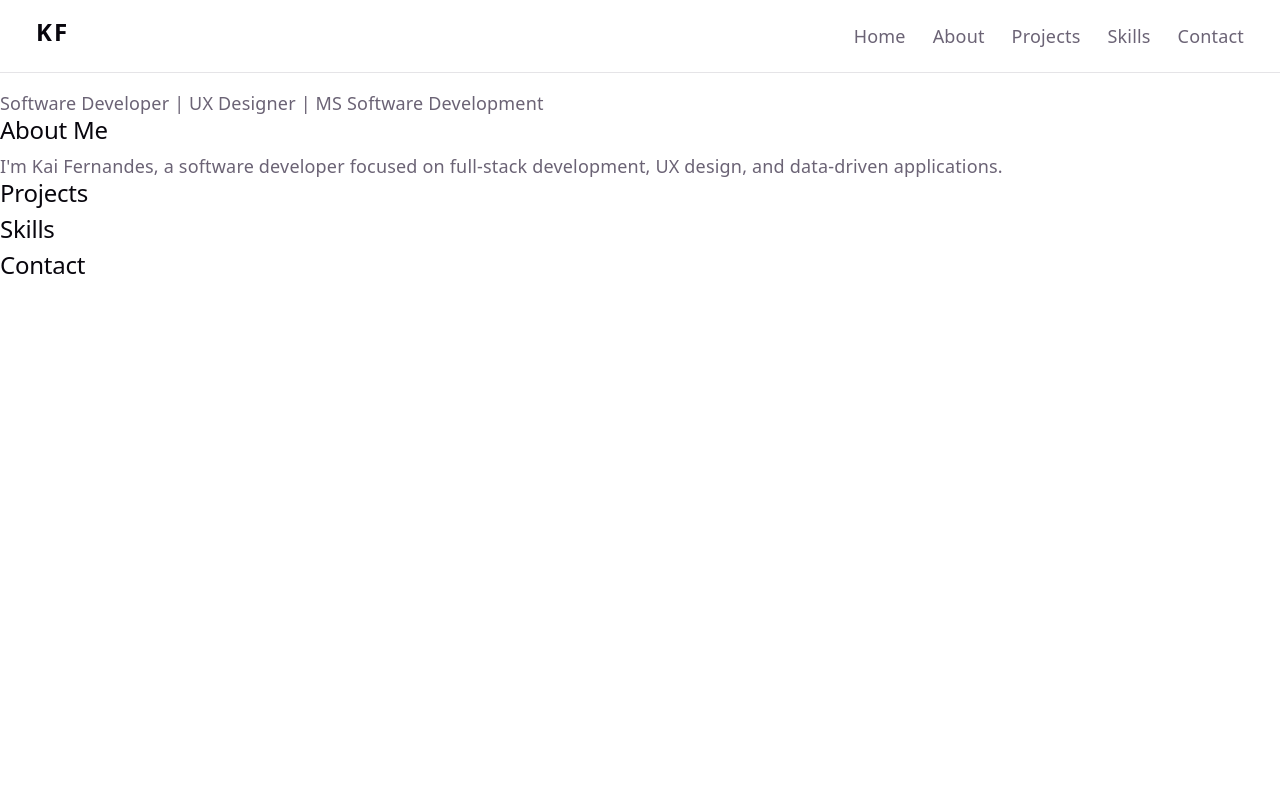
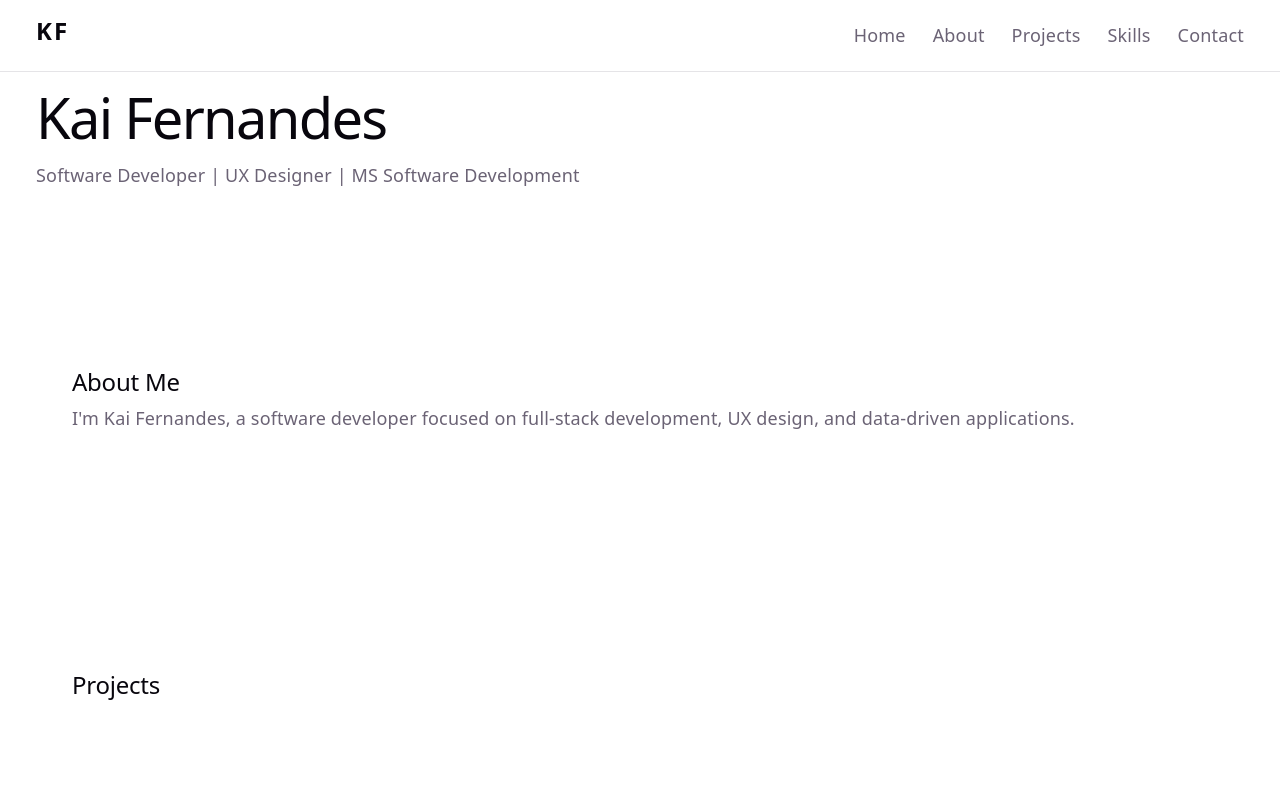
Before and after one commit to kasch890/my-portfolio, a React (Vite) app: page / in a window 1280 px wide. Shown: the top 800 px of the page. Built offline with nearby package versions, Linux system fonts and the light colour scheme.

Commit message:
Fixed navbar overlap issues

```diff
--- a/src/App.css
+++ b/src/App.css
@@ -6,7 +6,7 @@ main {
   align-items: center;
   padding: 2rem;
   text-align: center;
-  padding-top: 80px;
+  padding-top: var(--navbar-height);
 }
 
 button {
--- a/src/App.jsx
+++ b/src/App.jsx
@@ -1,25 +1,31 @@
 import Navbar from "./components/Navbar";
-import About from "./pages/About";
-import Projects from "./pages/Projects";
-import Skills from "./pages/Skills";
-import Contact from "./pages/Contact";
+import About from "./sections/About";
+import Projects from "./sections/Projects";
+import Skills from "./sections/Skills";
+import Contact from "./sections/Contact";
 
 function App() {
   return (
     <>
-      <Navbar />
-
-      <main>
-        <section id="home">
+    <Navbar />
+      <section id="home">
+        <main>
           <h1>Kai Fernandes</h1>
           <p>Software Developer | UX Designer | MS Software Development</p>
-        </section>
-
+        </main>
+      </section>
+      <section id="about">
         <About />
+      </section>
+      <section id="projects">
         <Projects />
+      </section>
+      <section id="skills">
         <Skills />
+      </section>
+      <section id="contact">
         <Contact />
-      </main>
+      </section>
     </>
   );
 }
--- a/src/index.css
+++ b/src/index.css
@@ -10,6 +10,7 @@
   --social-bg: rgba(240, 244, 241, 0.5);
   --shadow:
     rgba(0, 0, 0, 0.1) 0 10px 15px -3px, rgba(0, 0, 0, 0.05) 0 4px 6px -2px;
+  --navbar-height: 72px;
 
   --sans: system-ui, 'Segoe UI', Roboto, sans-serif;
   --heading: system-ui, 'Segoe UI', Roboto, sans-serif;
@@ -90,3 +91,12 @@ code {
 html {
   scroll-behavior: smooth;
 }
+
+section{
+  scroll-margin-top: var(--navbar-height);
+  padding: 60px 2rem;
+}
+
+#home{
+  padding-top: var(--navbar-height);
+}
--- a/src/styles/Navbar.css
+++ b/src/styles/Navbar.css
@@ -2,10 +2,11 @@
     position: fixed;
     top: 0;
     width: 100%;
+    height: var(--navbar-height);
     display: flex;
     justify-content: space-between;
     align-items: center;
-    padding: 1rem 2rem;
+    padding: 0 2rem;
     background-color: var(--bg);
     border-bottom: 1px solid var(--border);
     z-index: 1000;
```
Also changed, not shown: src/sections/About.jsx (renamed from src/pages/About.jsx), src/sections/Contact.jsx (renamed from src/pages/Contact.jsx), src/sections/Projects.jsx (renamed from src/pages/Projects.jsx), src/sections/Skills.jsx (renamed from src/pages/Skills.jsx).
